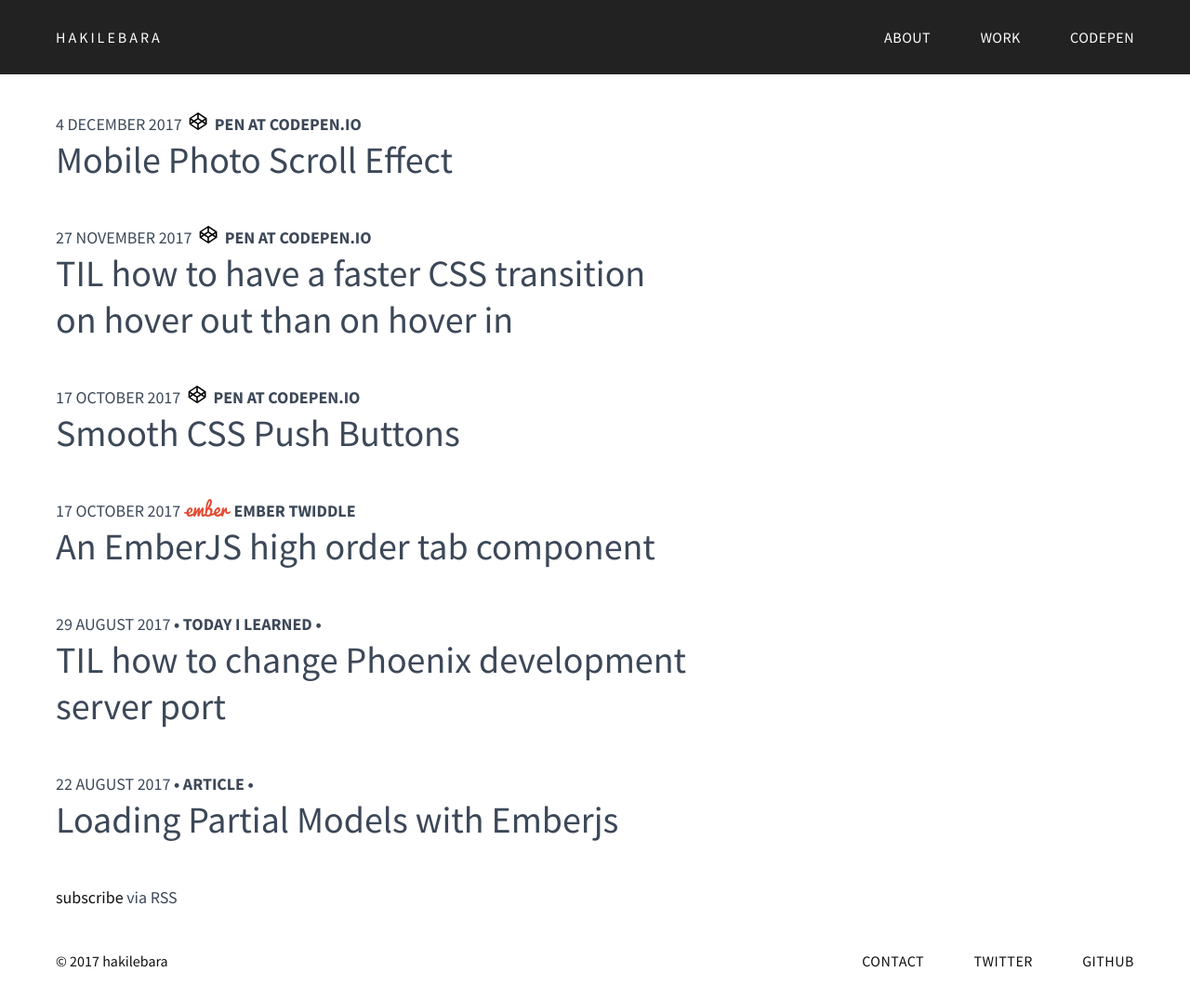
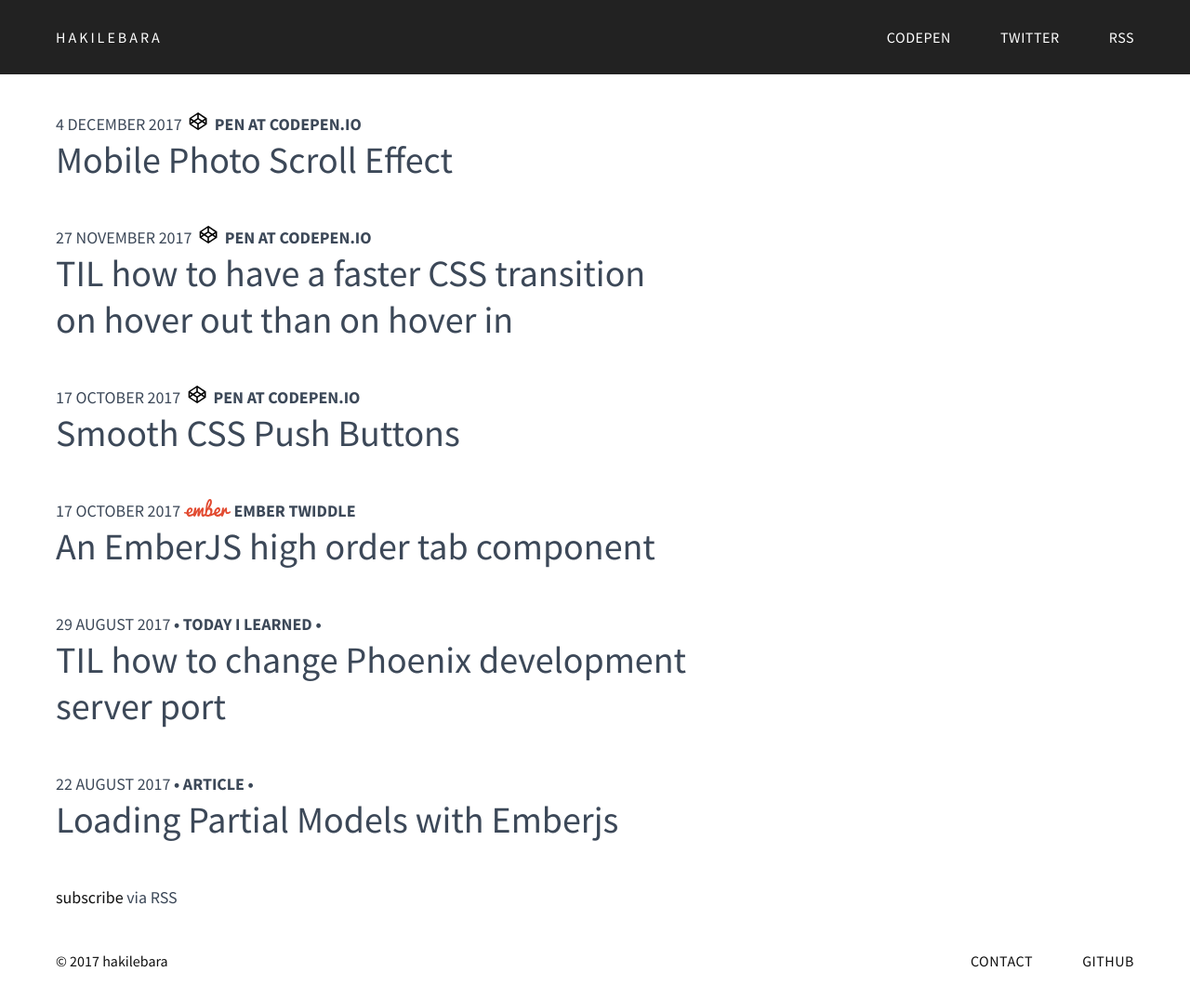
Before and after one commit to hakilebara/hakilebara.github.io, a Jekyll site: the page built from index.md, in a window 1280 px wide. Shown: the whole page at 93% size. Built offline with Jekyll 4.4.1, drawn with Linux system fonts in a browser that asks for light colours.

Commit message:
update website layout

```diff
--- a/_includes/footer.html
+++ b/_includes/footer.html
@@ -10,7 +10,7 @@
 
     <div class="nav__links">
       <a class="nav__link" href="mailto:{{ site.email }}">contact</a>
-      <a class="nav__link" target="_blank" href="https://twitter.com/hakilebara">Twitter</a>
+    <!--   <a class="nav__link" target="_blank" href="https://twitter.com/hakilebara">Twitter</a> -->
       <a class="nav__link" target="_blank" href="https://github.com/hakilebara">Github</a>
     </div>
 
--- a/_includes/header.html
+++ b/_includes/header.html
@@ -5,9 +5,12 @@
           <a class="nav__logo__link" href="{{ "/" | relative_url }}">{{ site.title | escape }}</a>
         </div>
         <div class="nav__links">
-          <a class="nav__link" href="/about">about</a>
-          <a class="nav__link" href="/work">work</a>
+          <!-- <a class="nav__link" href="/about">about</a> -->
+          <!-- <a class="nav__link" href="/work">work</a> -->
+          <!-- <a class="nav__link" href="/writings">writings</a> -->
           <a class="nav__link" target="_blank" href="https://codepen.io/hakilebara/">codepen</a>
+          <a class="nav__link" target="_blank" href="https://twitter.com/hakilebara">Twitter</a>
+          <a class="nav__link" target="_blank" href="{{ "/feed.xml" | relative_url }}">RSS</a>
         </div>
       </nav>
 </header>
```
Also changed, not shown: _includes/head.html (indentation only), writings.html (added), 1 other file.
